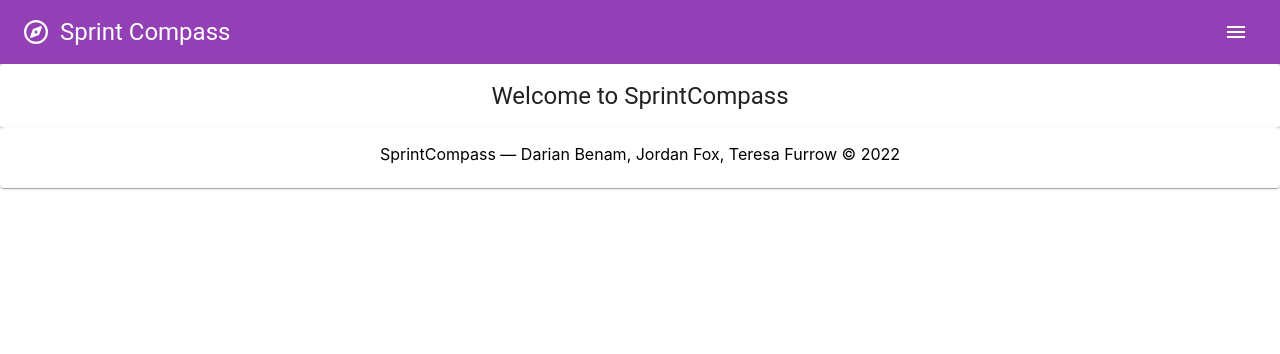
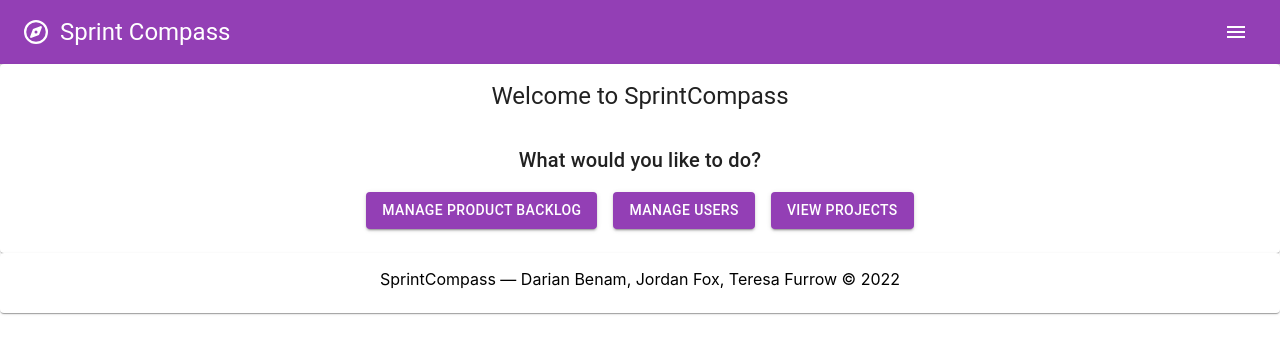
Before and after one commit to tcfurrow/SprintCompass_Group4, a React (Create React App) app in the folder sprint-compass-frontend/: page / in a window 1280 px wide. Shown: the top 354 px of the page. Built offline with nearby package versions, Linux system fonts and the light colour scheme.

Commit message:
Added navigation buttons to the homepage

```diff
--- a/sprint-compass-frontend/src/App.js
+++ b/sprint-compass-frontend/src/App.js
@@ -102,7 +102,7 @@ function App() {
             </AppBar>
             <Routes>
                 <Route path="/" element={<HomeComponent />} />
-                <Route path="/home" element={<HomeComponent showSnackbarMessage={showSnackbarMessage} />} />
+                <Route path="/home" element={<HomeComponent />} />
                 <Route path="/projects" element={<ProjectsComponent showSnackbarMessage={showSnackbarMessage} />} />
                 <Route path="/add_project" element={<AddProjectComponent showSnackbarMessage={showSnackbarMessage} />} />
                 <Route path="/edit_project" element={<EditProjectComponent showSnackbarMessage={showSnackbarMessage} />} />
--- a/sprint-compass-frontend/src/components/HomeComponent.js
+++ b/sprint-compass-frontend/src/components/HomeComponent.js
@@ -1,13 +1,15 @@
 // File Name:    HomeComponent.js
 // By:           Darian Benam, Jordan Fox, Teresa Furrow
 
-import React from "react";
+import "../scss/App.scss";
+import { Button, Card, CardHeader, CardContent, Typography } from "@mui/material";
 import { ThemeProvider } from "@mui/material/styles";
-import { Card, CardHeader, Modal, Typography, Box } from "@mui/material";
+import { useNavigate } from "react-router-dom";
 import theme from "../theme";
-import "../scss/App.scss";
 
-const HomeComponent = (props) => {
+const HomeComponent = () => {
+    const navigate = useNavigate();
+
     return (
         <ThemeProvider theme={theme}>
             <Card>
@@ -15,6 +17,14 @@ const HomeComponent = (props) => {
                     title="Welcome to SprintCompass"
                     className="align-text__center"
                 />
+                <CardContent>
+                    <Typography variant="h6" className="margin-bottom__xsmall align-text__center">What would you like to do?</Typography>
+                    <div className="flex-gap flex-center">
+                        <Button variant="contained" onClick={() => navigate("/backlog")}>Manage Product Backlog</Button>
+                        <Button variant="contained" onClick={() => navigate("/user_manager")}>Manage Users</Button>
+                        <Button variant="contained" onClick={() => navigate("/projects")}>View Projects</Button>
+                    </div>
+                </CardContent>
             </Card>
         </ThemeProvider>
     );
--- a/sprint-compass-frontend/src/components/ProductBacklogComponent.js
+++ b/sprint-compass-frontend/src/components/ProductBacklogComponent.js
@@ -189,7 +189,7 @@ const ProductBacklogComponent = (props) => {
             description: "",
             priority: "",
             relativeEstimate: "",
-            cost: "",
+            cost: ""
         });
     }
 
--- a/sprint-compass-frontend/src/scss/App.scss
+++ b/sprint-compass-frontend/src/scss/App.scss
@@ -146,6 +146,10 @@ button {
     gap: 1em;
 }
 
+.flex-center {
+    justify-content: center;
+}
+
 .sprint-list {
     height: 256px;
     overflow-y: scroll;
```
